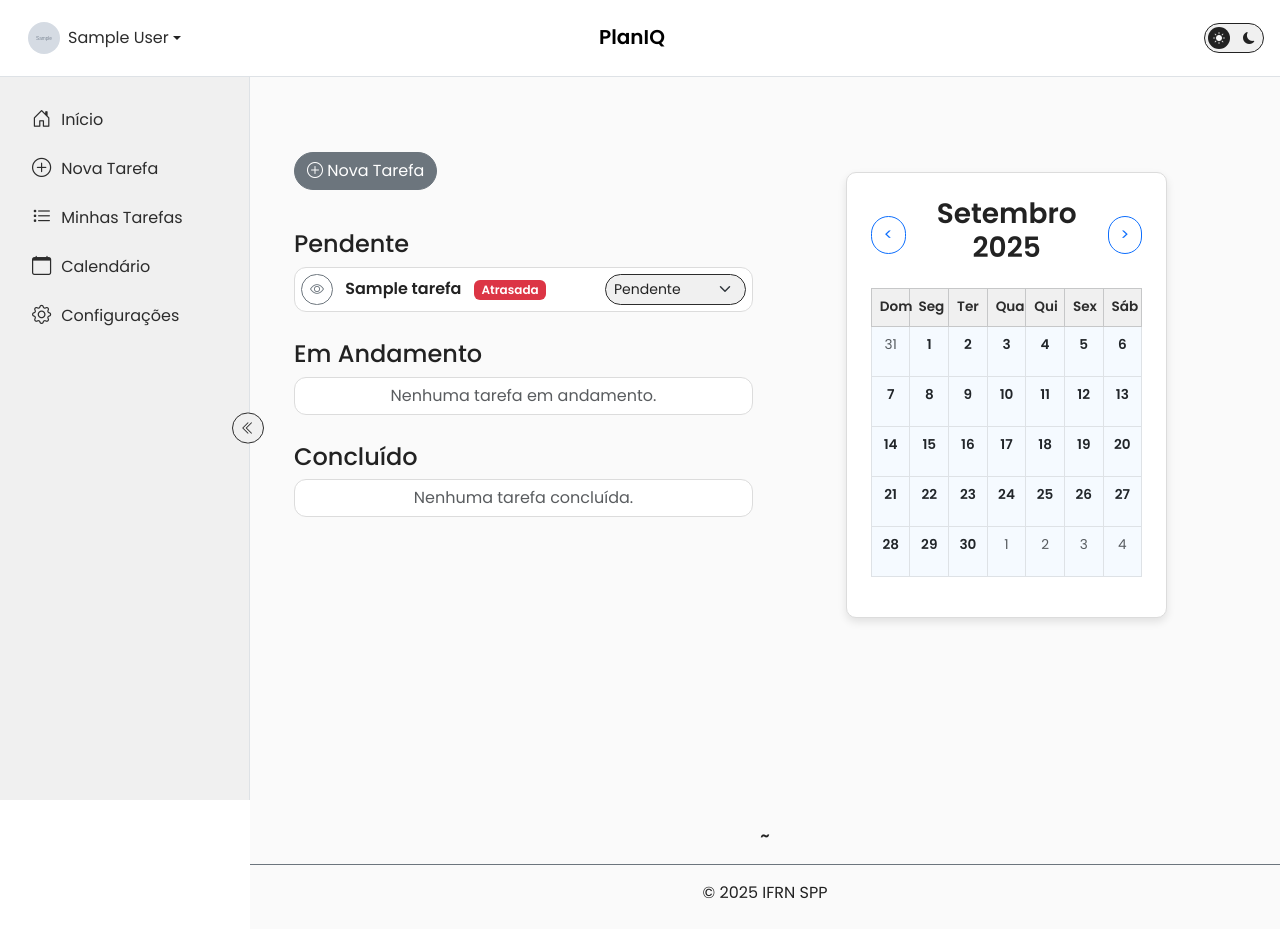
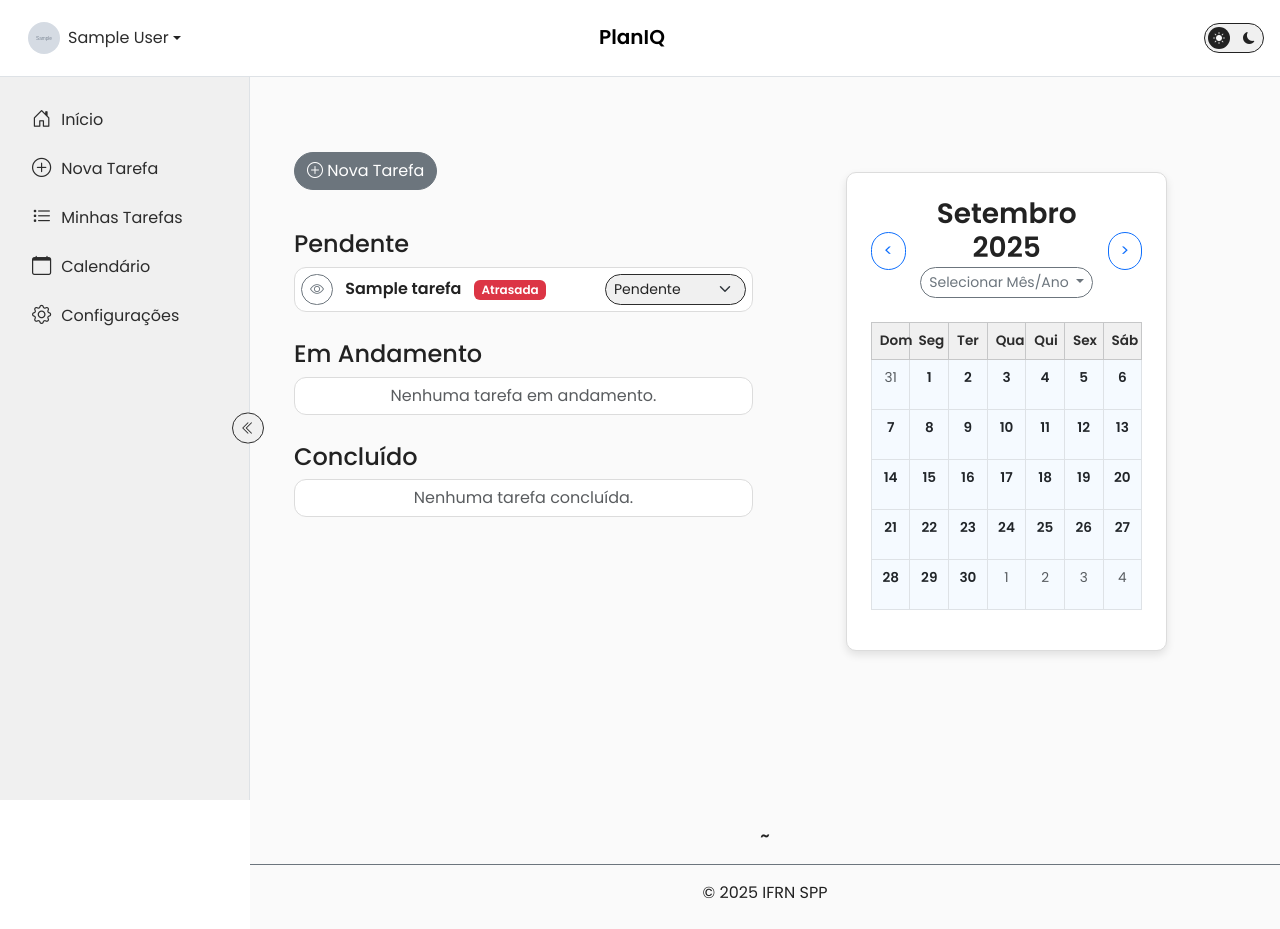
Before and after one commit to saramonalisa/planIQ, a Django app: page /home/ in a window 1280 px wide. Run offline with Django 5.2, Linux system fonts and the light colour scheme; a user stored in the database is signed in; tables that the repository leaves empty hold one stand-in row (values such as "Sample post"); grey boxes marked "Sample" are stand-in pictures; some libraries are stand-ins or nearby versions.

Commit message:
select calendário mês e ano (closes #8)

```diff
--- a/app/utils.py
+++ b/app/utils.py
@@ -7,8 +7,12 @@ import calendar
 
 def gerar_calendario(usuario, ano=None, mes=None):
     hoje = timezone.localdate()
+
     ano = int(ano) if ano else hoje.year
     mes = int(mes) if mes else hoje.month
+
+    if mes < 1 or mes > 12:
+        mes = hoje.month
 
     meses_pt = [
         '', 'Janeiro', 'Fevereiro', 'Março', 'Abril', 'Maio', 'Junho',
--- a/app/views.py
+++ b/app/views.py
@@ -22,6 +22,11 @@ def index(request):
     return render(request, "index.html")
 
 
+meses_nome_ptbr = [
+    "Janeiro", "Fevereiro", "Março", "Abril", "Maio", "Junho",
+    "Julho", "Agosto", "Setembro", "Outubro", "Novembro", "Dezembro"
+]
+
 @login_required
 def home(request):
     hoje = timezone.localdate()
@@ -45,10 +50,17 @@ def home(request):
         mes = 1
         ano += 1
 
+    meses_nome = [(i, meses_nome_ptbr[i-1]) for i in range(1, 13)]
+
     context = gerar_calendario(request.user, ano=ano, mes=mes)
 
+    anos_disponiveis = range(hoje.year - 5, hoje.year + 5)
+
+    context['meses_nome'] = meses_nome
+    context['meses'] = range(1, 13)
+    context['anos_disponiveis'] = anos_disponiveis
+
     tarefas = lista_por_status(request.user)
-
     context.update(tarefas)
 
     return render(request, "home.html", context)
--- a/templates/partials/_calendario.html
+++ b/templates/partials/_calendario.html
@@ -3,7 +3,48 @@
 <div class="calendar">
   <div class="d-flex justify-content-between align-items-center mb-3">
     <a href="{% url 'app:home' %}?ano={{ ano_ant }}&mes={{ mes_ant }}" class="btn btn-outline-primary">&lt;</a>
-    <h3 class="text-center fw-bold">{{ mes_nome }} {{ ano }}</h3>
+
+    <div class="d-flex align-items-center">
+      <h3 class="text-center fw-bold mr-3">{{ mes_nome }} {{ ano }}
+      <div class="dropdown">
+        <button class="btn btn-outline-secondary btn-sm dropdown-toggle" type="button" id="dropdownMenuButton" data-bs-toggle="dropdown" aria-expanded="false">
+          Selecionar Mês/Ano
+        </button>
+        <ul class="dropdown-menu" aria-labelledby="dropdownMenuButton">
+          <li>
+            <form method="get" class="p-3">
+              <div class="mb-2">
+                <label for="mes" class="form-label">Mês</label>
+                <select name="mes" id="mes" class="form-control form-control-sm">
+                  {% for i, nome_mes in meses_nome %}
+                    <option value="{{ i }}" {% if i == mes %}selected{% endif %}>
+                      {{ nome_mes }}
+                    </option>
+                  {% endfor %}
+                </select>
+              </div>
+
+              <div class="mb-2">
+                <label for="ano" class="form-label">Ano</label>
+                <select name="ano" id="ano" class="form-control form-control-sm">
+                  {% for ano_opcao in anos_disponiveis %}
+                    <option value="{{ ano_opcao }}" {% if ano_opcao == ano %}selected{% endif %}>
+                      {{ ano_opcao }}
+                    </option>
+                  {% endfor %}
+                </select>
+              </div>
+
+              <button type="submit" class="btn btn-outline-primary btn-sm mt-2">Ir</button>
+            </form>
+          </li>
+        </ul>
+      </div>
+      </h3>
+
+
+    </div>
+
     <a href="{% url 'app:home' %}?ano={{ ano_prox }}&mes={{ mes_prox }}" class="btn btn-outline-primary">&gt;</a>
   </div>
 
```
